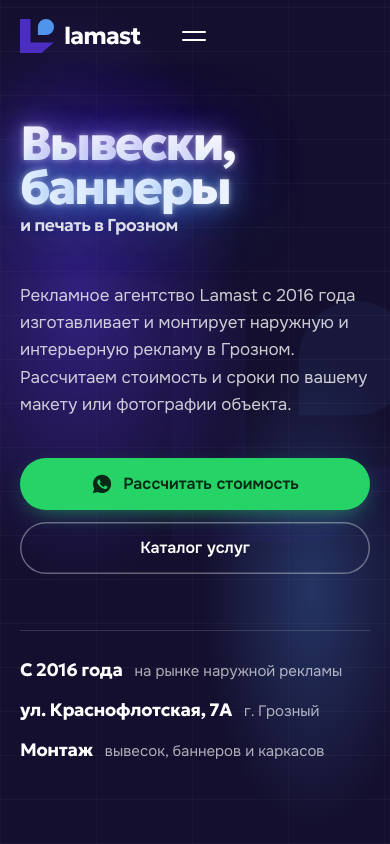
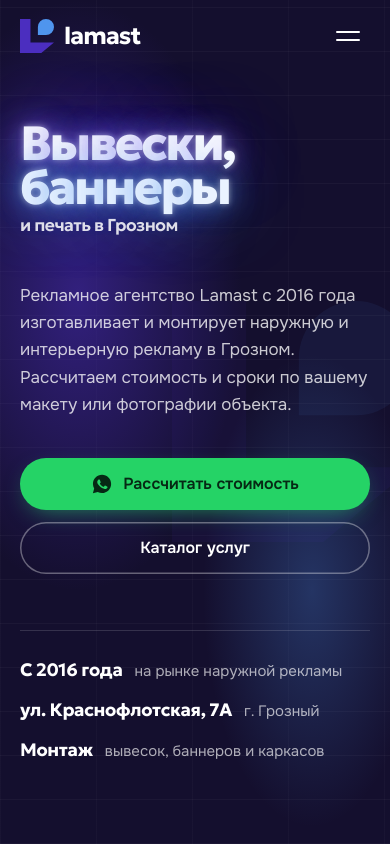
Before and after one commit to ECRUZY/lamast, a plain HTML site: page index.html in a window 390 px wide. Shown: the top 844 px of the page. Drawn offline with Linux system fonts and the light colour scheme.

Commit message:
Бургер-меню на телефоне снова справа
Co-Authored-By: Claude Opus 5.5 <noreply@anthropic.com>

```diff
--- a/styles.css
+++ b/styles.css
@@ -730,3 +730,7 @@ kbd { font: 600 12px/1 var(--text); padding: 3px 6px; border-radius: 5px; backgr
   .nav__in > .btn { margin-left: auto; }
   .nav__in > .btn + .nav__burger { margin-left: 0; }
 }
+@media (max-width: 820px) {
+  /* кнопка заявки на телефоне скрыта, бургер прижимаем вправо */
+  .nav__in > .btn + .nav__burger { margin-left: auto; }
+}
```
